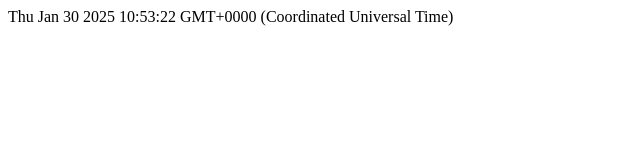
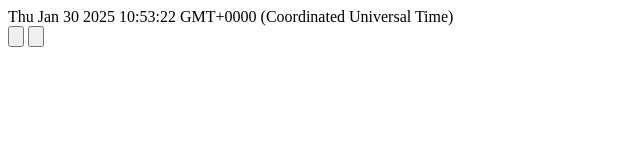
Before and after one commit to ZiadAhmedWeb/BomTask1, a plain HTML site: page index.html in a window 1280 px wide. Shown: the full height of the page, 0-640 px from the left. Drawn offline with Linux system fonts and the light colour scheme.

Commit message:
Update index.html

```diff
--- a/index.html
+++ b/index.html
@@ -7,6 +7,8 @@
 </head>
 <body>
     <div id="timer"></div>
+    <input type="button" id="stop">
+    <input type="button" id="start">
     <script src="script.js"></script>
 </body>
 </html>
```
